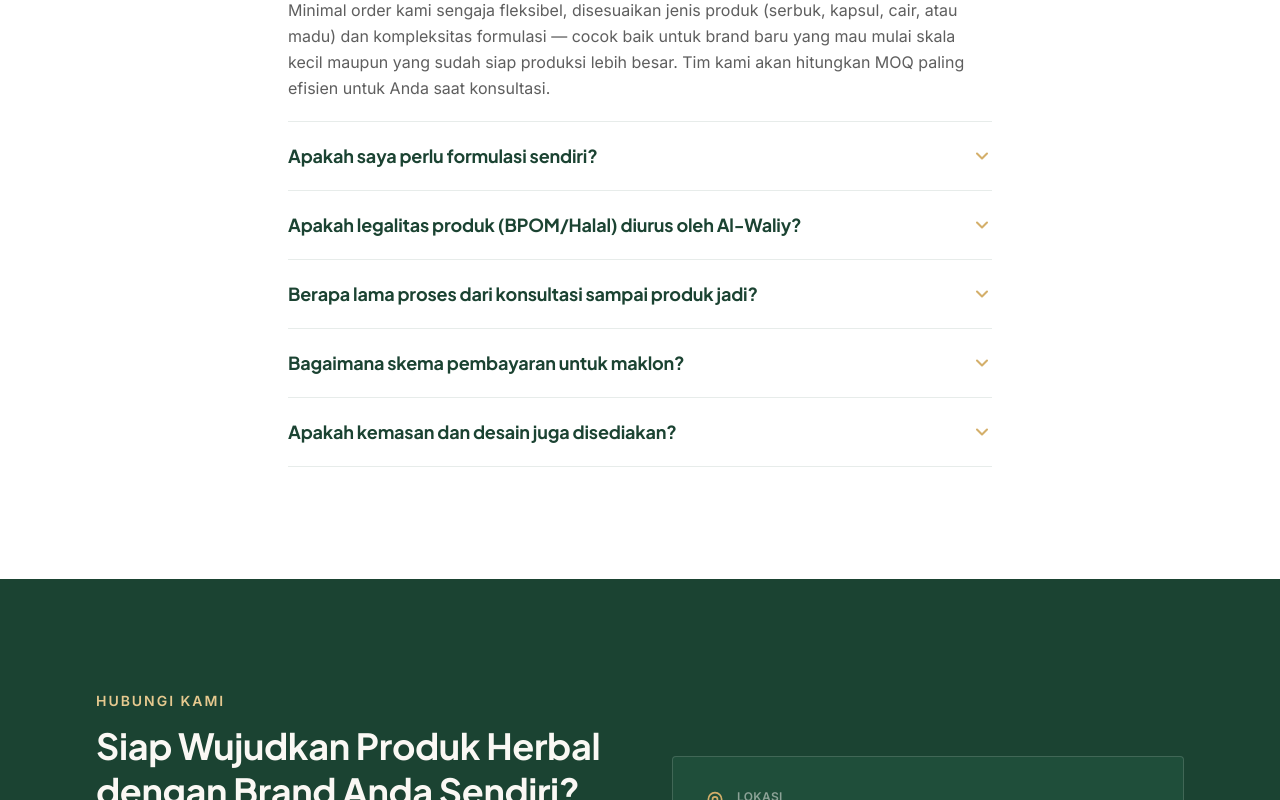
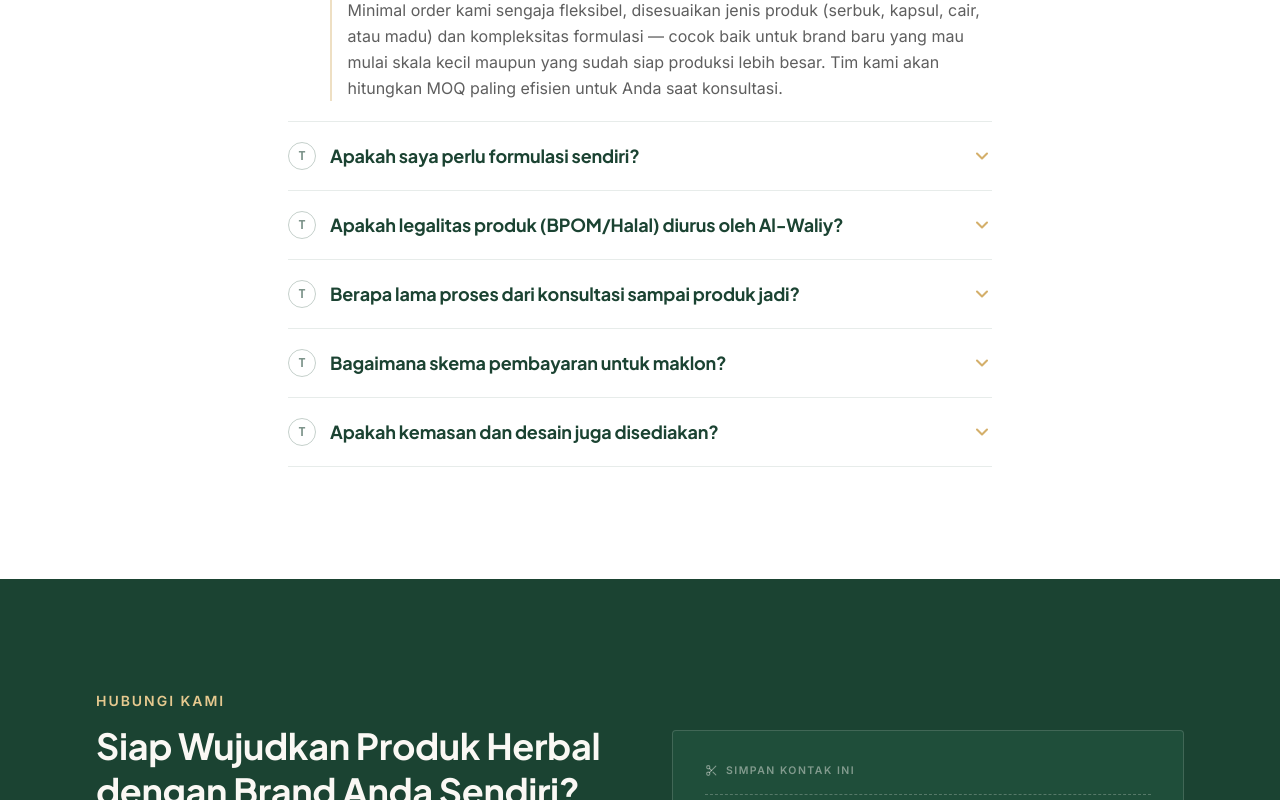
Before and after one commit to bael850/alwaliy-maklon, a React (Vite) app: page / in a window 1280 px wide. Shown: the part 9020-9820 px from the top of the page. Built offline with nearby package versions, Linux system fonts and the light colour scheme.

Commit message:
faq dan cta

```diff
--- a/src/components/sections/Cta.tsx
+++ b/src/components/sections/Cta.tsx
@@ -1,4 +1,4 @@
-import { MapPin, MessageCircle, Globe, FileDown } from "lucide-react";
+import { MapPin, MessageCircle, Globe, FileDown, Scissors } from "lucide-react";
 
 const WA_NUMBER = "6281515264972";
 const WA_MESSAGE =
@@ -29,11 +29,6 @@ export default function Cta() {
               konsultasi produksi maklon sesuai kebutuhan brand Anda.
             </p>
 
-            {/* CTA ganda — WhatsApp jadi aksi utama (konsultasi langsung),
-                download company profile jadi aksi sekunder buat yang masih
-                riset internal sebelum berani chat. Digabung ke sini dari
-                CompanyProfileDownload standalone, karena sama-sama ajakan
-                aksi di akhir halaman. */}
             <div className="mt-8 flex flex-wrap items-center gap-4">
               <a
                 href={WA_HREF}
@@ -55,7 +50,19 @@ export default function Cta() {
             </div>
           </div>
 
-          <div className="flex flex-col gap-5 rounded-[4px] border border-cream/15 bg-forest-light/30 p-6 md:p-8">
+          {/* Kartu kontak bergaya "kupon" — garis gunting putus-putus di
+              atas seolah bisa dipotong & disimpan, sesuai fungsi panel ini
+              (info kontak yang mau diinget/disimpan pengunjung). Beda dari
+              motif nota/kwitansi yang sudah dipakai di MaklonComparison. */}
+          <div className="rounded-[4px] border border-cream/15 bg-forest-light/30 p-6 md:p-8">
+            <div className="mb-5 flex items-center gap-2 border-b border-dashed border-cream/25 pb-4 text-cream/45">
+              <Scissors size={13} strokeWidth={2} className="shrink-0" />
+              <span className="text-[10.5px] font-semibold uppercase tracking-[0.14em]">
+                Simpan Kontak Ini
+              </span>
+            </div>
+
+            <div className="flex flex-col gap-5">
               <div className="flex items-start gap-3">
                 <MapPin
                   size={20}
@@ -114,6 +121,7 @@ export default function Cta() {
             </div>
           </div>
         </div>
+      </div>
     </section>
   );
 }
--- a/src/components/sections/Faq.tsx
+++ b/src/components/sections/Faq.tsx
@@ -52,9 +52,22 @@ export default function Faq() {
                   type="button"
                   onClick={() => setOpenIndex(isOpen ? null : i)}
                   aria-expanded={isOpen}
-                  className="flex w-full items-center justify-between gap-4 py-5 text-left"
+                  className="flex w-full items-center gap-3.5 py-5 text-left"
                 >
-                  <span className="font-heading text-base font-bold text-forest md:text-lg">
+                  {/* Badge "T" — biar kerasa sesi tanya-jawab konsultasi,
+                      bukan accordion FAQ generik */}
+                  <span
+                    aria-hidden="true"
+                    className={[
+                      "flex h-7 w-7 shrink-0 items-center justify-center rounded-full border font-heading text-xs font-bold transition-colors duration-200",
+                      isOpen
+                        ? "border-forest bg-forest text-cream"
+                        : "border-forest/25 text-forest/60",
+                    ].join(" ")}
+                  >
+                    T
+                  </span>
+                  <span className="flex-1 font-heading text-base font-bold text-forest md:text-lg">
                     {item.q}
                   </span>
                   <ChevronDown
@@ -74,9 +87,13 @@ export default function Faq() {
                       : "grid-rows-[0fr] opacity-0",
                   ].join(" ")}
                 >
-                  <p className="min-h-0 text-sm leading-relaxed text-ink/70 md:text-base">
-                    {item.a}
-                  </p>
+                  <div className="min-h-0 pl-[2.6rem]">
+                    {/* Aksen garis kiri pada jawaban — kesan "kutipan
+                        jawaban konsultasi", nyambung ke badge "T" di atas */}
+                    <p className="border-l-2 border-gold/40 pl-4 text-sm leading-relaxed text-ink/70 md:text-base">
+                      {item.a}
+                    </p>
+                  </div>
                 </div>
               </div>
             );
```
Lines whose indentation alone changed are shown as unchanged.
